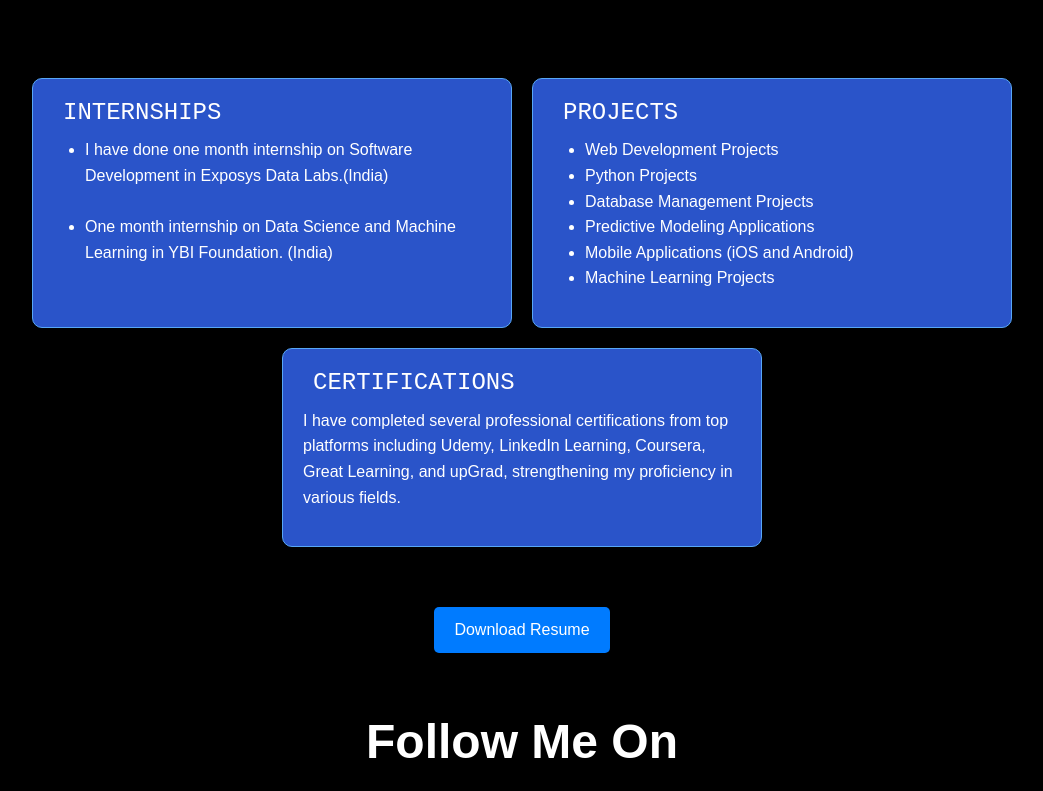
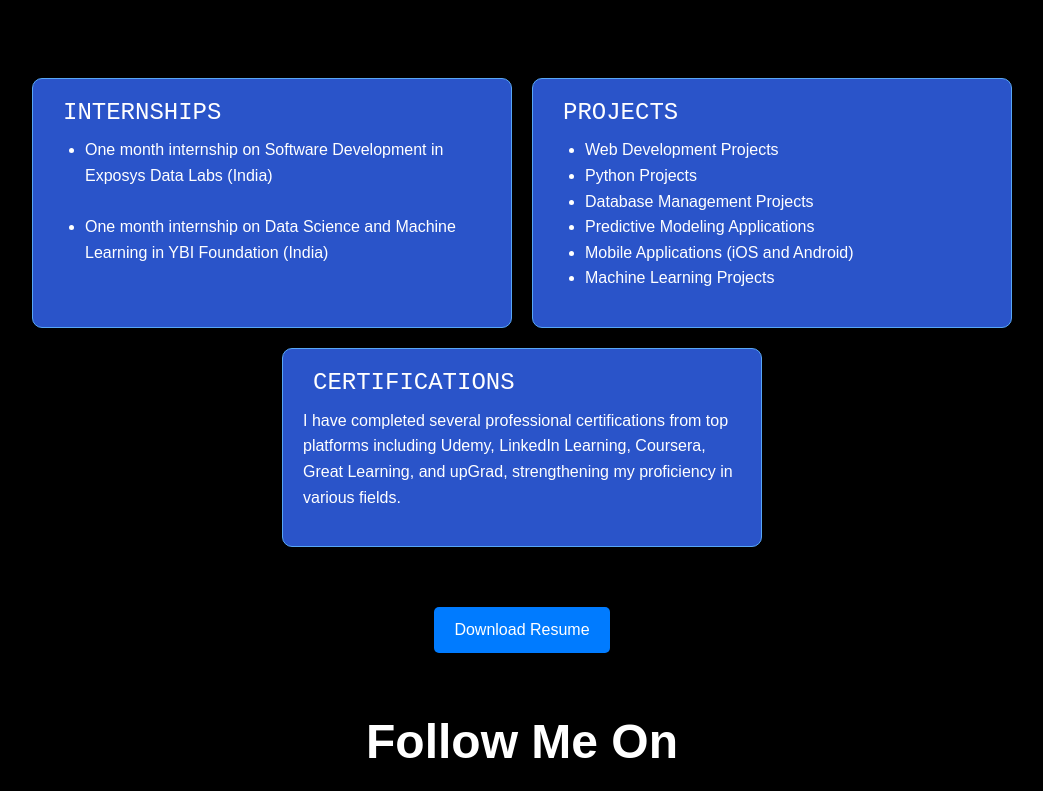
Before and after one commit to Kaveesha-Viduranga/www.kaveeshaviduranga.com, a plain HTML site: page index.html in a window 1280 px wide. Shown: the part 2580-3371 px from the top of the page, without its empty margins (118-1161 px from the left). Drawn offline with nearby package versions, Linux system fonts and the light colour scheme.

Commit message:
Update index.html

```diff
--- a/index.html
+++ b/index.html
@@ -106,8 +106,8 @@
           <div class="portfolio-card">
               <h2>INTERNSHIPS</h2>
               <ul>
-                <li>I have done one month internship on Software Development in Exposys Data Labs.(India)</li><br>
-                <li>One month internship on Data Science and Machine Learning in YBI Foundation. (India)</li>
+                <li>One month internship on Software Development in Exposys Data Labs (India)</li><br>
+                <li>One month internship on Data Science and Machine Learning in YBI Foundation (India)</li>
               </ul>
           </div>
           <div class="portfolio-card">
```
